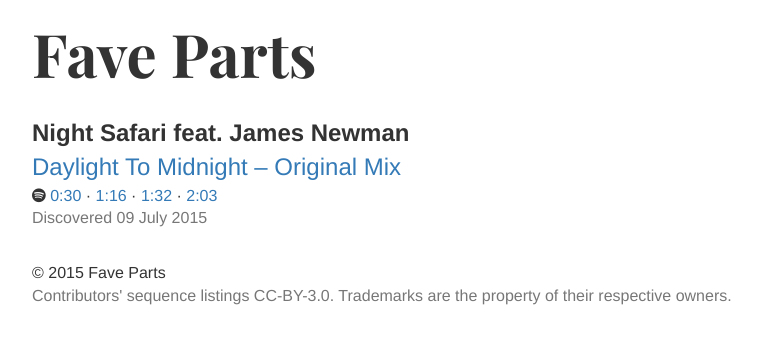
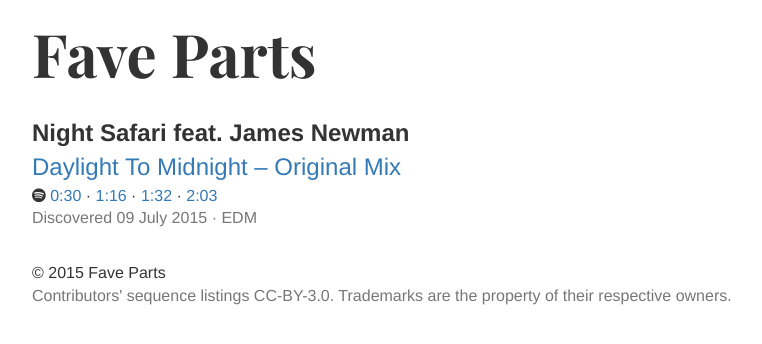
Before and after one commit to alexgreenland/fave-parts, a Jekyll site: the page built from alex/music/_posts/2015-07-09-daylight-to-midnight.html, in a window 1280 px wide. Shown: the top 344 px of the page, without its empty margins (38-800 px from the left). Built offline with Jekyll 4.4.1, drawn with Linux system fonts in a browser that asks for light colours; nearby versions of some CDN libraries; some web fonts are replaced; Markdown is read by kramdown in place of the engine named in the settings; comment, search, counter and statistics services are not loaded.

Commit message:
include category

```diff
--- a/_includes/item.html
+++ b/_includes/item.html
@@ -5,5 +5,9 @@
 	{% for time in page.times %}
 		<a href="{{ page.spotify }}#{{ time }}">{{ time }}</a>{% if forloop.last == false %} &middot; {% endif %}
 	{% endfor %}
-	<div class="text-muted">Discovered {{ page.discovered | date_to_long_string }}</div>
+	<div class="text-muted">
+		Discovered {{ page.discovered | date_to_long_string }}
+		&middot;
+		{{ page.categories.last }}
+	</div>
 </section>
```
